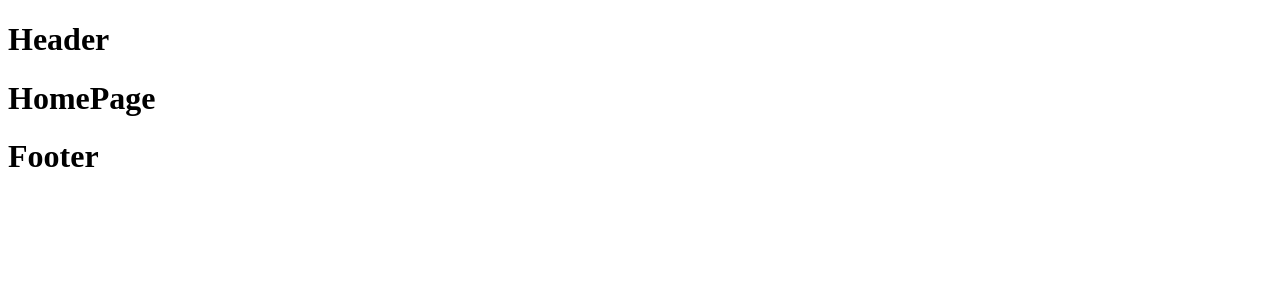
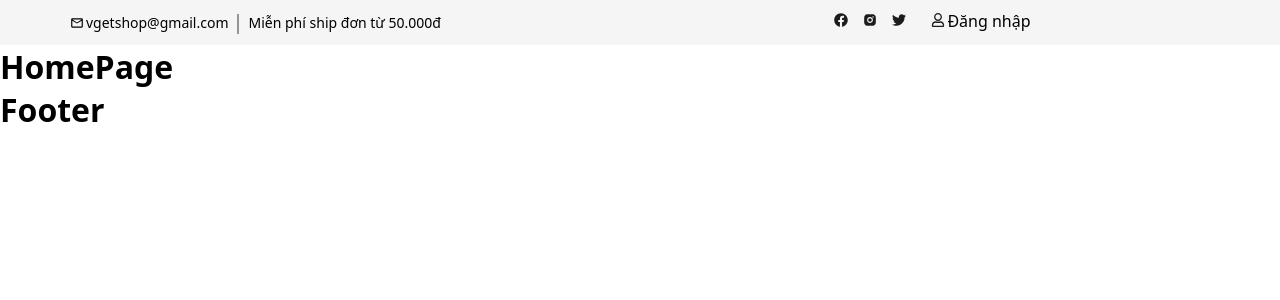
Before and after one commit to ttthuy04/sale_vegetable, a React (Create React App) app in the folder FE/vgetshop/: page / in a window 1280 px wide. Shown: the top 300 px of the page. Built offline with nearby package versions, Linux system fonts and the light colour scheme.

Commit message:
create header

```diff
--- a/FE/vgetshop/package.json
+++ b/FE/vgetshop/package.json
@@ -9,6 +9,7 @@
     "@testing-library/user-event": "^13.5.0",
     "react": "^19.0.0",
     "react-dom": "^19.0.0",
+    "react-icons": "^5.5.0",
     "react-router-dom": "^7.2.0",
     "react-scripts": "5.0.1",
     "sass": "^1.85.1",
--- a/FE/vgetshop/src/index.js
+++ b/FE/vgetshop/src/index.js
@@ -2,6 +2,7 @@ import React from "react";
 import ReactDOM from "react-dom/client";
 import { BrowserRouter } from "react-router-dom";
 import RouterCustom from "./router";
+import "./style/style.scss";
 
 const root = ReactDOM.createRoot(document.getElementById("root"));
 
--- a/FE/vgetshop/src/pages/users/theme/header/index.js
+++ b/FE/vgetshop/src/pages/users/theme/header/index.js
@@ -1,9 +1,57 @@
 import { memo } from "react";
+import { FaFacebook } from "react-icons/fa";
+import { RiInstagramFill } from "react-icons/ri";
+import { FaTwitter } from "react-icons/fa";
+import { FaRegUser } from "react-icons/fa";
+import { MdOutlineEmail } from "react-icons/md";
+import "./style.scss";
+
+import { Link } from "react-router-dom";
 const Header = () => {
   return (
-    <>
-      <h1>Header</h1>
-    </>
+    <div className="header-top">
+      <div className="container">
+        <div className="row">
+          <div className="col-6 header-top-left">
+            <ul>
+              <li>
+                <MdOutlineEmail />
+                vgetshop@gmail.com
+              </li>
+              <li>Miễn phí ship đơn từ 50.000đ</li>
+            </ul>
+          </div>
+          <div className="col-6 header-top-right">
+            <ul>
+              <li>
+                <Link to={""}>
+                  {" "}
+                  <FaFacebook />
+                </Link>
+              </li>
+              <li>
+                <Link to={""}>
+                  {" "}
+                  <RiInstagramFill />
+                </Link>
+              </li>
+              <li>
+                <Link to={""}>
+                  {" "}
+                  <FaTwitter />
+                </Link>
+              </li>
+              <li>
+                <Link to={""}>
+                  <FaRegUser />
+                </Link>
+                <span>Đăng nhập</span>
+              </li>
+            </ul>
+          </div>
+        </div>
+      </div>
+    </div>
   );
 };
 
--- /dev/null
+++ b/FE/vgetshop/src/pages/users/theme/header/style.scss
@@ -0,0 +1,60 @@
+@use "sass:map";
+@import "/src/style/pages/theme.scss";
+.header-top {
+  background: whitesmoke;
+}
+.header-top-left {
+  ul {
+    display: flex;
+    align-items: center;
+    list-style: none;
+    padding: 0 15px;
+    column-gap: 20px;
+
+    li {
+      font-size: 14px;
+      display: flex;
+      align-items: center;
+      column-gap: 2px;
+    }
+    li:first-child {
+      position: relative;
+      &:after {
+        position: absolute;
+        right: -10px;
+        top: 1px;
+        width: 2px;
+        height: 20px;
+        background: #000;
+        opacity: 0.4;
+        content: "";
+      }
+    }
+  }
+}
+.header-top-right {
+  display: flex;
+  justify-content: end;
+  align-items: center;
+  padding: 10px 0 13px;
+
+  ul {
+    display: flex;
+    column-gap: 15px;
+    list-style: none;
+
+    a {
+      font-size: 14px;
+      display: inline-block;
+      color: map.get($theme-color, "normal-text");
+    }
+    li:last-child {
+      cursor: pointer;
+      margin-left: 10px;
+
+      span {
+        margin-left: 2px;
+      }
+    }
+  }
+}
--- /dev/null
+++ b/FE/vgetshop/src/style/pages/_all.scss
@@ -0,0 +1,32 @@
+@use "sass:map";
+@import "theme";
+html,
+body {
+  margin: 0;
+}
+* {
+  font-family: system-ui, -apple-system, BlinkMacSystemFont, "Segoe UI", Roboto,
+    Oxygen, Ubuntu, Cantarell, "Open Sans", "Helvetica Neue", sans-serif;
+  padding: 0;
+  margin: 0;
+}
+.container {
+  max-width: 1170px;
+  width: 100%;
+  padding-left: 25px;
+  padding-right: 25px;
+  margin: auto;
+}
+
+.row {
+  display: flex;
+  flex-wrap: wrap;
+  justify-content: center;
+  align-items: center;
+}
+.col-6 {
+  flex: 0 0 50%;
+  max-width: 50%;
+  justify-content: center;
+  align-items: center;
+}
--- /dev/null
+++ b/FE/vgetshop/src/style/pages/theme.scss
@@ -0,0 +1,4 @@
+$theme-color: (
+  "main": #008874,
+  "normal-text": #1c1c1c,
+);
--- /dev/null
+++ b/FE/vgetshop/src/style/style.scss
@@ -0,0 +1 @@
+@import "./pages/all";
```
Also changed, not shown: FE/vgetshop/jsconfig.json (added, +8 -0 lines), 1 other file (tests, documents, lock files or other folders).
